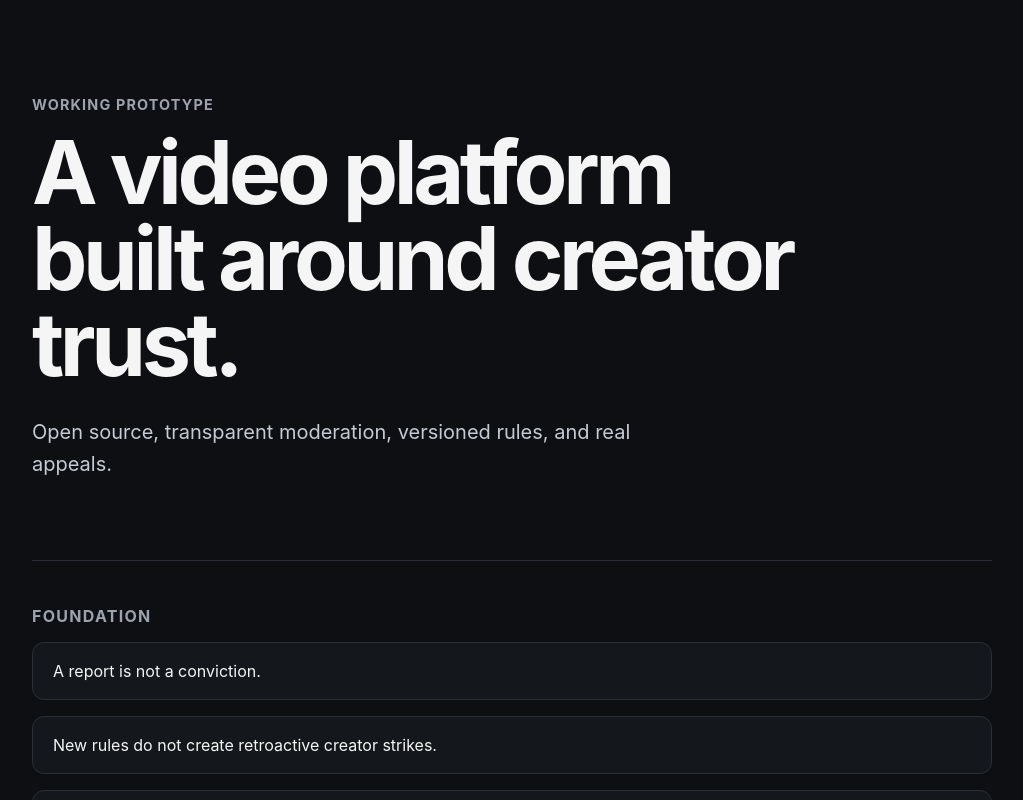
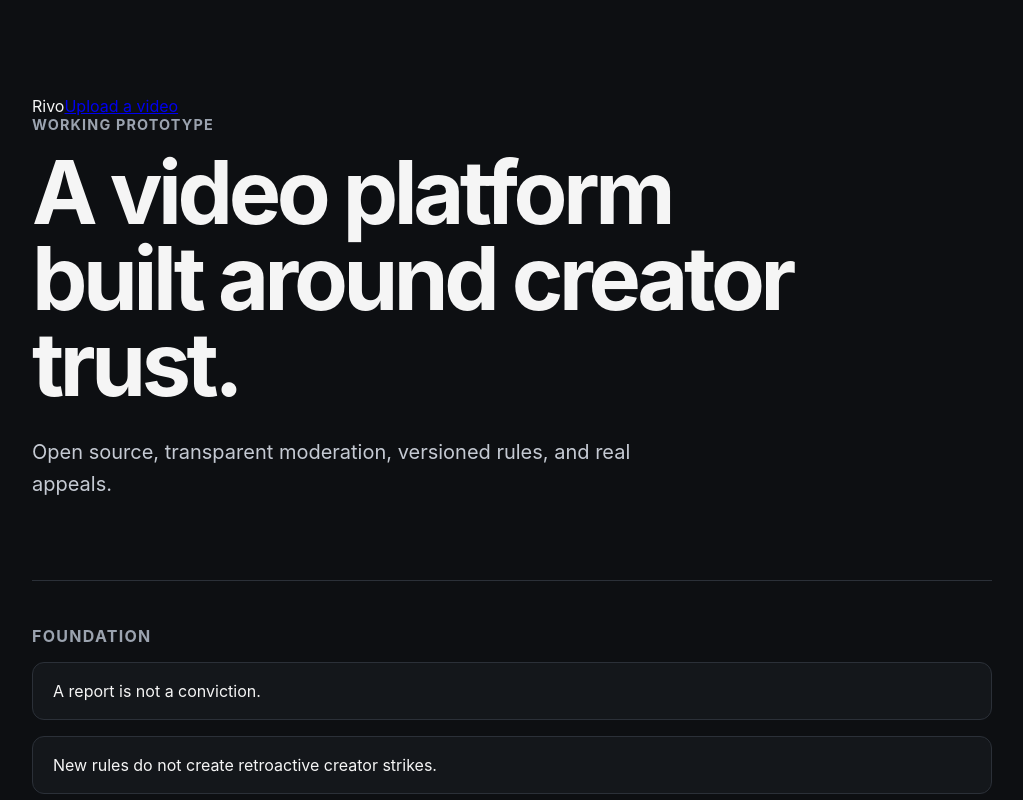
Before and after one commit to TheZupZup/Rivo, a Next.js app in the folder apps/web/: page / in a window 1280 px wide. Shown: the top 800 px of the page, without its empty margins (128-1151 px from the left). Built offline with nearby package versions, Linux system fonts and the light colour scheme.

Commit message:
feat: link home page to video upload

```diff
--- a/apps/web/app/page.tsx
+++ b/apps/web/app/page.tsx
@@ -1,3 +1,5 @@
+import Link from "next/link";
+
 const principles = [
   "A report is not a conviction.",
   "New rules do not create retroactive creator strikes.",
@@ -8,6 +10,13 @@ const principles = [
 export default function HomePage() {
   return (
     <main className="page-shell">
+      <nav className="top-nav" aria-label="Primary navigation">
+        <span className="brand-link">Rivo</span>
+        <Link className="primary-link" href="/upload">
+          Upload a video
+        </Link>
+      </nav>
+
       <section className="hero">
         <p className="eyebrow">Working prototype</p>
         <h1>A video platform built around creator trust.</h1>
```
